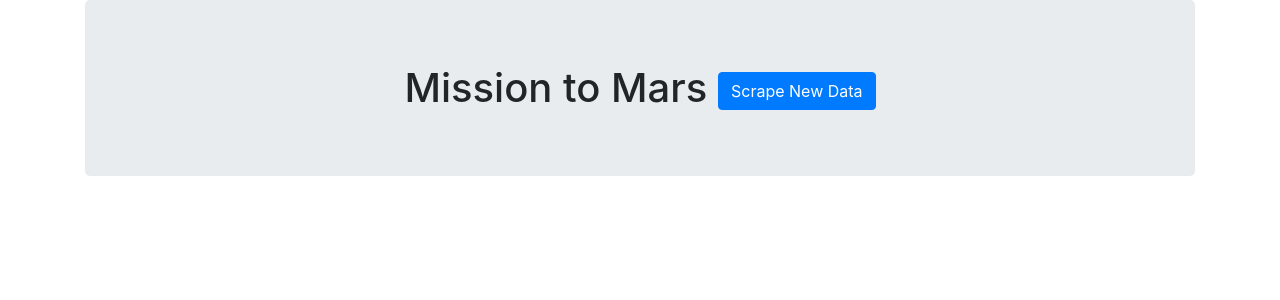
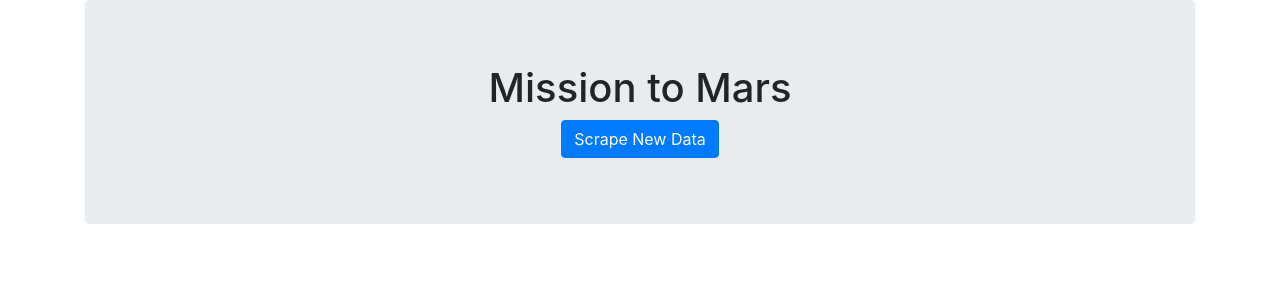
Before and after one commit to mavsanchez/web-scraping-challenge, a Flask app: page / in a window 1280 px wide. Shown: the top 300 px of the page. Run offline with Flask 2, Linux system fonts and the light colour scheme; some libraries are stand-ins or nearby versions.

Commit message:
Finalizing homework

```diff
--- a/Missions_to_Mars/app.py
+++ b/Missions_to_Mars/app.py
@@ -1,6 +1,6 @@
 from flask import Flask, render_template
 import pymongo
-from scrape_mars import *
+from scrape_mars import scrape_news, scrape_facts, scrape_featured_images, scrape_hemispheres_images, scrape_weather
 
 app = Flask(__name__)
 
@@ -22,7 +22,6 @@ def scrape():
     db.mars_featured_images.insert_many(scrape_featured_images())
     db.scrape_hemispheres_images.insert_many(scrape_hemispheres_images())
     db.mars_weather.insert_many(scrape_weather())
-    # List of dictionary object
     result_dict['facts'] = list(db.mars_fact.find({}, {"_id": 0}))
     result_dict['hemispheres'] = list(db.scrape_hemispheres_images.find({}, {"_id": 0}))
     result_dict['news'] = list(db.news_collection.find({}, {"_id": 0}).limit(2))
@@ -32,10 +31,7 @@ def scrape():
 
 @app.route("/")
 def index():
-    # teams = list(db.team.find())  # List of dictionary objects
-    # return render_template("index.html", teams=teams)
     return render_template("index.html", result_dict=None)
-
 
 if __name__ == "__main__":
     app.run(debug=True)
--- a/Missions_to_Mars/scrape_mars.py
+++ b/Missions_to_Mars/scrape_mars.py
@@ -4,11 +4,13 @@ import requests
 import pandas as pd
 import pymongo
 import time
+import os
 
 
 def init_browser():
     # @NOTE: Replace the path with your actual path to the chromedriver
-    executable_path = {"executable_path": "C:\\Users\\maver\\Desktop\\Bootcamp\\web-scraping-challenge\\Missions_to_Mars\\chromedriver.exe"}
+    currentDirectory = os.path.dirname(__file__)
+    executable_path = {"executable_path": f"{currentDirectory}\chromedriver.exe"}
     return Browser("chrome", **executable_path, headless=True)
 
 
--- a/Missions_to_Mars/templates/index.html
+++ b/Missions_to_Mars/templates/index.html
@@ -10,48 +10,71 @@
 </head>
 
 <body>
-  <div class="container text-center">
-    <h1 class="jumbotron">Mission to Mars
-      <a class="btn btn-primary" href="/scrape" role="button">Scrape New Data</a>
+  <div class="container">
+    <h1 class="jumbotron text-center">Mission to Mars
+      <br /><a class="btn btn-primary" href="/scrape" role="button">Scrape New Data</a>
     </h1>
-    <div>
 
       <!-- @TODO: write a for loop that lists out your data and accesses the values using dot notation. -->
-      {% if result_dict %}
-      <h1>{{ result_dict['news'][0]['news_title'] }}</h1>
-      <p>{{ result_dict['news'][0]['news_p'] }}</p>
-
-      <h1>Current Weather on Mars</h1>
-      <p>{{ result_dict['weather'][0]['weather'] }}</p>
-
-      <h1>Featured Mars Immage</h1>
-      <img src="{{ result_dict['featured'][0]['img_url']}}" width=200 height=200/>
-        <table style='border: 1px solid black;'>
+{% if result_dict %}
+    <div class="row">
+      <div class="col-12">
+        <div class="card">
+          <div class="card-body">
+            <h3 class="card-title">{{ result_dict['news'][0]['news_title'] }}</h3>
+            <p class="card-text">{{ result_dict['news'][0]['news_p'] }}</p>
+          </div>
+        </div>
+      </div>
+    </div>
+    <div class="row">
+      <br />
+    </div>
+    <div class="row">
+      <div class="col-7">
+        <h3>Featured Mars Image</h3>
+        <div class="text-center"><img src="{{ result_dict['featured'][0]['img_url']}}" width=600 height=600 class="rounded" /></div>
+      </div>
+      <div class="col-5">
+        <div class="card">
+          <div class="card-body">
+            <h3 class="card-title">Current Weather on Mars</h3>
+            <p class="card-text">{{ result_dict['weather'][0]['weather'] }}</p>
+          </div>
+        </div>
+        <br />
+        <table class="table table-striped">
           <tr>
-            <th>Description</th>
-            <th>Value</th>
+            <th scope="col">Description</th>
+            <th scope="col">Value</th>
           </tr>
-
           {% for k, v in result_dict['facts'][0].items() %}
           <tr>
-            <td>{{ k }}</td>
+            <td scope="row">{{ k }}</td>
             <td>{{ v }}</td>
           </tr>
           {% endfor %}
         </table>
+
+      </div>
+
+      <div class="row text-center">
+        <div class="col-12">
+
         {% for row in result_dict['hemispheres'] %}
-
-      <div class="card" style="width: 18rem;">
+        <div class="card m-1" style="display:inline-block;">
           <div class="card-body">
             <h5 class="card-title">{{row['title']}}</h5>
-            <p class="card-text"><img src="{{row['img_url']}}" width=200 height=200 /></p>
+            <p class="card-text"><img src="{{row['img_url']}}" width=400 height=400 /></p>
           </div>
         </div>
         {% endfor %}
-        {% endif %}
+          </div>
+        </div>
 
-    </div>
-  </div>
+{% endif %}
+
+  </div>  <!-- Main container -->
 </body>
 
 </html>
```
